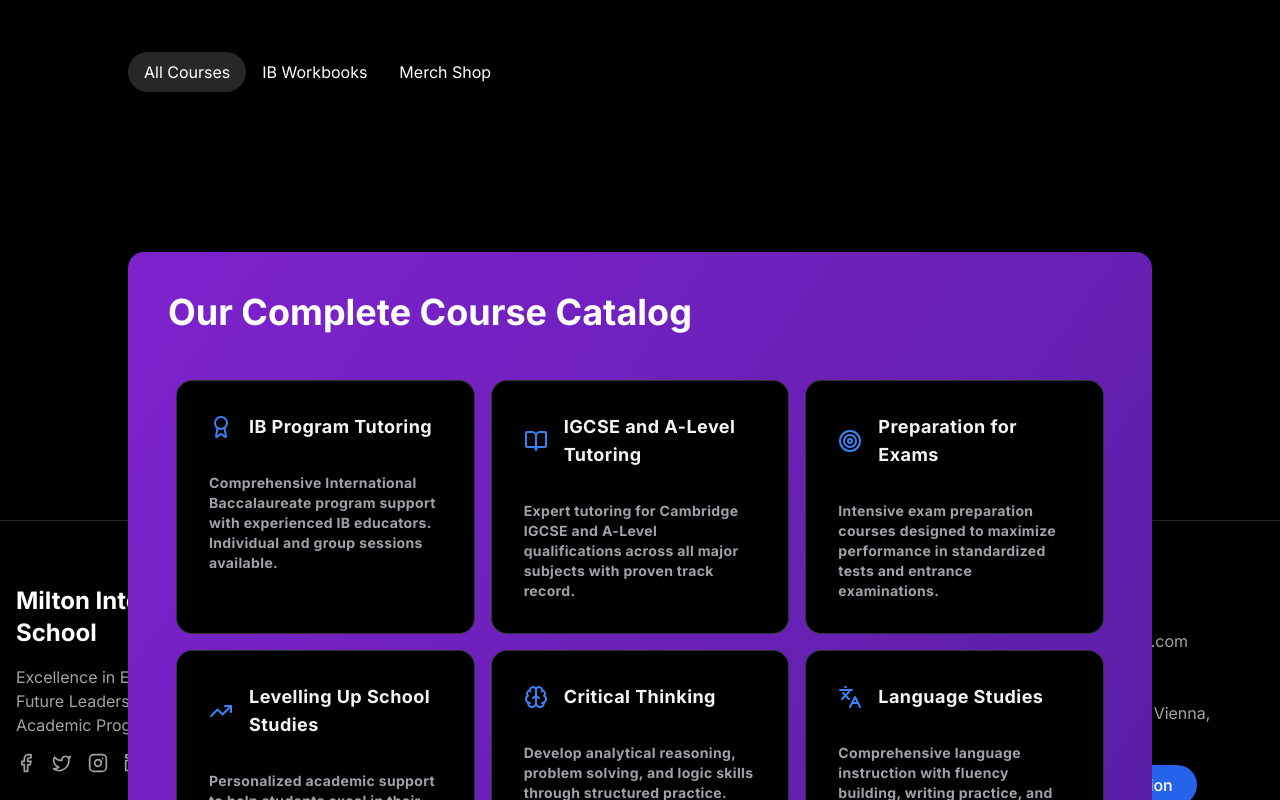
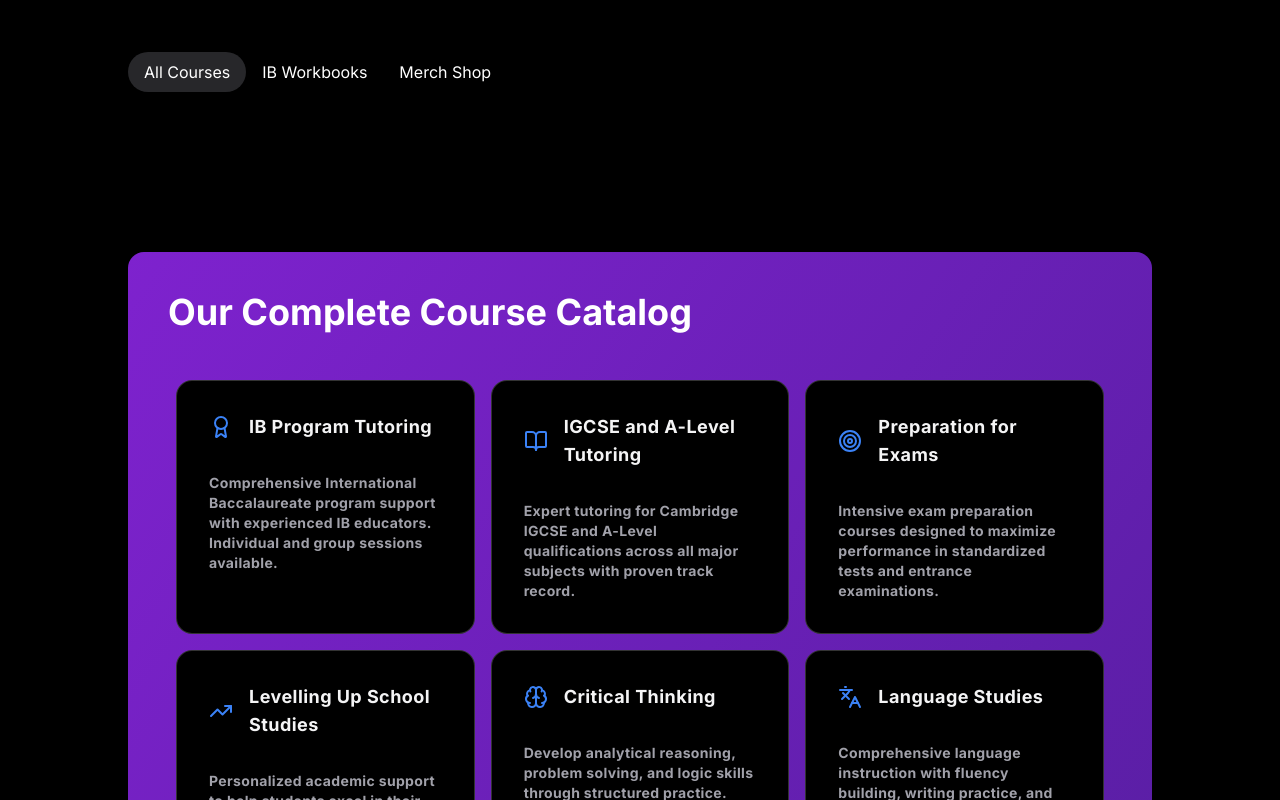
Before and after one commit to JaskinsAndy/Miltonito, a Next.js app: page /courses in a window 1280 px wide. Shown: the part 280-1080 px from the top of the page. Built offline with nearby package versions, Linux system fonts and the light colour scheme.

Commit message:
Let tab content size itself to show all courses

```diff
--- a/components/ui/tabs.tsx
+++ b/components/ui/tabs.tsx
@@ -96,29 +96,17 @@ export const FadeInDiv = ({
   active: Tab;
   hovering?: boolean;
 }) => {
-  const isActive = (tab: Tab) => {
-    return tab.value === tabs[0].value;
-  };
+  const activeTab = tabs[0];
+
   return (
-    <div className="relative w-full h-full">
-      {tabs.map((tab, idx) => (
-        <motion.div
-          key={tab.value}
-          layoutId={tab.value}
-          style={{
-            scale: 1 - idx * 0.1,
-            top: hovering ? idx * -50 : 0,
-            zIndex: -idx,
-            opacity: idx < 3 ? 1 - idx * 0.1 : 0,
-          }}
-          animate={{
-            y: isActive(tab) ? [0, 40, 0] : 0,
-          }}
-          className={cn("w-full h-full absolute top-0 left-0", className)}
-        >
-          {tab.content}
-        </motion.div>
-      ))}
-    </div>
+    <motion.div
+      key={activeTab.value}
+      layoutId={activeTab.value}
+      className={cn("relative w-full", className)}
+      animate={{ opacity: 1, y: hovering ? [0, 10, 0] : 0 }}
+      transition={{ type: "spring", bounce: 0.25, duration: 0.6 }}
+    >
+      {activeTab.content}
+    </motion.div>
   );
 };
```
